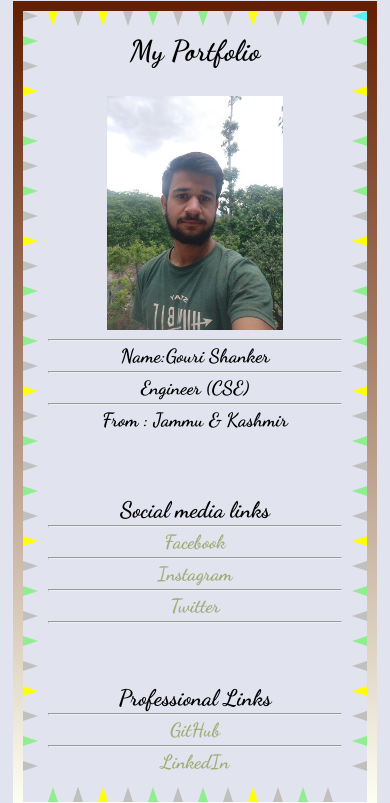
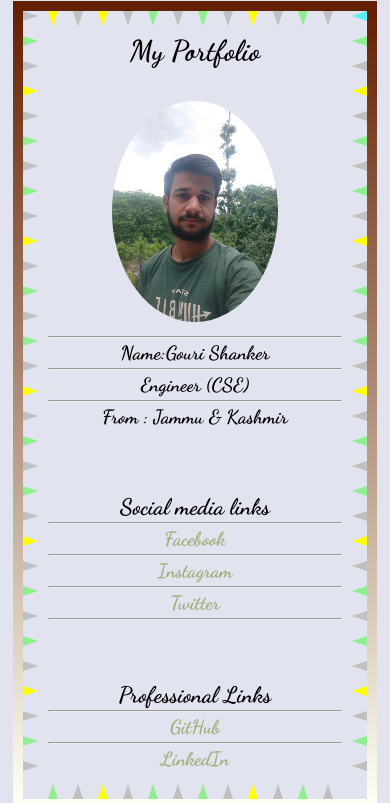
Before and after one commit to gourishankerJK/page, a plain HTML site: page index.html in a window 390 px wide. Shown: the part 41-844 px from the top of the page. Drawn offline with Linux system fonts and the light colour scheme.

Commit message:
profile changed

```diff
--- a/css/triangle.css
+++ b/css/triangle.css
@@ -1,65 +1,66 @@
-#Profile{
+#Profile {
   position: relative;
 }
 
-.triangleright{
-  width :0px;
-  height:0px;
-  border-top:5px solid transparent;
-  border-bottom : 5px solid transparent;
-  border-left :  5px solid transparent;
+.triangleright {
+  width: 0px;
+  height: 0px;
+  border-top: 5px solid transparent;
+  border-bottom: 5px solid transparent;
+  border-left: 5px solid transparent;
   position: absolute;
-  border-right :  15px solid rgb(88,240,245);
-  top:0%;
-  right:0%;
+  border-right: 15px solid rgb(88, 240, 245);
+  top: 0%;
+  right: 0%;
 }
-.triangleleft{
-  width :0px;
-  height:0px;
-  border-top:5px solid transparent;
-  border-bottom : 5px solid transparent;
-  border-right :  5px solid transparent;
+
+.triangleleft {
+  width: 0px;
+  height: 0px;
+  border-top: 5px solid transparent;
+  border-bottom: 5px solid transparent;
+  border-right: 5px solid transparent;
   position: absolute;
-  border-left :  15px solid rgb(192,192,192);
-  top:0%;
-  left:0%;
+  border-left: 15px solid rgb(192, 192, 192);
+  top: 0%;
+  left: 0%;
 }
-.triangletop{
-  width :0px;
-  height:0px;
-  border-left:5px solid transparent;
-  border-bottom : 5px solid transparent;
-  border-right :  5px solid transparent;
+
+.triangletop {
+  width: 0px;
+  height: 0px;
+  border-left: 5px solid transparent;
+  border-bottom: 5px solid transparent;
+  border-right: 5px solid transparent;
   position: absolute;
-  border-top :  15px solid rgb(255,255,0);
-  top:0%;
-  left:25px;
+  border-top: 15px solid rgb(255, 255, 0);
+  top: 0%;
+  left: 25px;
 }
-.trianglebottom{
-  width :0px;
-  height:0px;
-  border-top:5px solid transparent;
-  border-left : 5px solid transparent;
-  border-right :  5px solid transparent;
+
+.trianglebottom {
+  width: 0px;
+  height: 0px;
+  border-top: 5px solid transparent;
+  border-left: 5px solid transparent;
+  border-right: 5px solid transparent;
   position: absolute;
-  border-bottom :  15px solid lightgreen;
-  bottom:0;
-  left:25px;
+  border-bottom: 15px solid lightgreen;
+  bottom: 0;
+  left: 25px;
 }
-#circle{
-  width :10px;
-  height:10px;
-  border: 2px solid darkgreen;
+#Profile img {
+  width: 60%;
+  height: 40%;
+  border: 5px double transparent;
   border-radius: 100%;
 }
-#Profile img{
-  width :60%;
-  height :40;
+
+a {
+  color: rgba(100, 120, 0, 0.5);
 }
-a{
-  color:rgba(100,120,0,0.5);
+
+a:hover {
+  border: 2px outset rgba(12, 200, 100, 0.4);
+  background-color: rgba(12, 200, 100, 0.4);
 }
-a:hover{
-  border: 2px outset rgba(12,200,100,0.4);
-  background-color:  rgba(12,200,100,0.4);
-}
--- a/index.html
+++ b/index.html
@@ -1,5 +1,6 @@
 <!DOCTYPE html>
 <html lang="en" dir="ltr">
+
 <head>
   <meta charset="utf-8">
   <meta name="viewport" content="width=device-width, initial-scale=1">
@@ -11,7 +12,8 @@
   <link rel="icon" href="svg/gs.ico" type="image/icon">
   <title>MY page</title>
 </head>
-  <body  onresize="visi()" >
+
+<body onresize="visi()">
   <!-- header -->
   <header>
     <h1> Gouri Shanker</h1>
@@ -21,18 +23,23 @@
     <div class="container">
       <div class="col-lg-3  col-md-6 col-sm-12">
         <!-- Profile -->
-          <section id= "Profile">
+        <section id="Profile">
+          <div class="circle">
+
+          </div>
           <div class="triangleleft">
           </div>
           <div class="triangleright">
-            </div><div class="triangletop">
-            </div><div class="trianglebottom">
+          </div>
+          <div class="triangletop">
+          </div>
+          <div class="trianglebottom">
           </div>
           <h2>My Portfolio</h2>
           <br>
-            <img src="images/gouri.jpg" alt="my picture" >
+          <img src="images/gouri.jpg" alt="my picture">
           <hr>
-            <p>Name:<span id= "name">Gouri Shanker</span></p>
+          <p>Name:<span id="name">Gouri Shanker</span></p>
           <hr>
           <p>Engineer <span id="Engineer"><abbr title="Computer Science and Engineering">(CSE)</abbr></span></p>
           <hr>
@@ -58,7 +65,7 @@
         <!-- Profile Ending -->
         <!-- Quote box -->
       </div>
-          <div class="col-lg-9  col-md-6 col-sm-12" >
+      <div class="col-lg-9  col-md-6 col-sm-12">
         <section id="quotes">
           <div id="outerbox">
             <h2 id="zin">Quote</h2>
@@ -87,7 +94,7 @@
                 <li>C-language</li>
                 <li><abbr title="Hyper Text Markup Language">HTML</abbr></li>
                 <li><abbr title="Cascading Style Sheets">CSS</abbr></li>
-                  <li>Javascript <span id ="qqq">*not that much</span></li>
+                <li>Javascript <span id="qqq">*not that much</span></li>
               </ul>
               <section id="LearningSource">
                 <h3>Learning Source</h3>
@@ -104,7 +111,7 @@
           </section>
         </div>
 
-      <div class=" col-md-6  col-md-12" id ="Mylanguage">
+        <div class=" col-md-6  col-md-12" id="Mylanguage">
           <section id="language">
             <h3>Languages Known</h3>
             <ul>
@@ -132,7 +139,7 @@
 
     </footer>
   </div>
-<script  src="javascript/logic.js"></script>
+  <script src="javascript/logic.js"></script>
 </body>
 
 </html>
--- a/javascript/logic.js
+++ b/javascript/logic.js
@@ -1,117 +1,97 @@
-function circle(){
-  let dwidth=document.documentElement.clientWidth	;
-  if (dwidth >"991")
-  {
-    document.querySelector("#circle").style.Display="visible";
-  }
-}
 // It picks the color for triangle
-function color_picker(i){
-  if (i%2==0)
+function color_picker(i) {
+  if (i % 2 == 0)
     return "rgb(192,192,192)";
- if (i%3==0)
+  if (i % 3 == 0)
     return "rgb(255,255,0)";
-  if (i%4==0)
+  if (i % 4 == 0)
     return "rgb(88,240,245)";
-  else{
+  else {
     return "lightgreen";
   }
 }
-function tri(){
-          let dwidth=window.innerWidth	;
-             if (dwidth <"778"){
-          let dwidth=window.innerWidth	;
+
+function tri() {
+  let dwidth = window.innerWidth;
+  if (dwidth < "778") {
+    let dwidth = window.innerWidth;
     var height = document.querySelector("#Profile").clientHeight;
     var width = document.querySelector("#Profile").clientWidth;
-          var h=25;
-          var i=1;
-          var s=25;
+    var h = 25;
+    var i = 1;
+    var s = 25;
     console.log(width)
-          while(s<height-25){
+    while (s < height - 25) {
       //left triangle
-                  var left_clone = document.querySelector('.triangleleft').cloneNode( true );
-                  left_clone.style.top= s +"px";
-                  left_clone.style.borderLeftColor=color_picker(i)
-                  document.querySelector('#Profile').appendChild( left_clone );
+      var left_clone = document.querySelector('.triangleleft').cloneNode(true);
+      left_clone.style.top = s + "px";
+      left_clone.style.borderLeftColor = color_picker(i)
+      document.querySelector('#Profile').appendChild(left_clone);
       //right triangle
-                  var right_clone =document.querySelector(".triangleright").cloneNode(true);
-                  right_clone.style.top= s +"px";
-                  right_clone.style.borderRightColor=color_picker(i);
-                  document.querySelector('#Profile').appendChild( right_clone );
-                  i+=1;
-                  s=h*i;
+      var right_clone = document.querySelector(".triangleright").cloneNode(true);
+      right_clone.style.top = s + "px";
+      right_clone.style.borderRightColor = color_picker(i);
+      document.querySelector('#Profile').appendChild(right_clone);
+      i += 1;
+      s = h * i;
     }
-          s=50;
-          i=1;
-          while (s < width-25)
-                  {
+    s = 50;
+    i = 1;
+    while (s < width - 25) {
       //Top Triangle
-                    var top_clone = document.querySelector('.triangletop').cloneNode( true );
-                    top_clone.style.left= s +"px";
-                    top_clone.style.borderTopColor=color_picker(i);
-                    document.querySelector('#Profile').appendChild( top_clone );
+      var top_clone = document.querySelector('.triangletop').cloneNode(true);
+      top_clone.style.left = s + "px";
+      top_clone.style.borderTopColor = color_picker(i);
+      document.querySelector('#Profile').appendChild(top_clone);
       //Bottom Triangle
-                    var bottom_clone =document.querySelector(".trianglebottom").cloneNode(true);
-                    bottom_clone.style.left= s +"px";
-                    bottom_clone.style.borderBottomColor=color_picker(i);
-                    document.querySelector('#Profile').appendChild( bottom_clone );
-                    i+=1;
-                    s=h*i;
+      var bottom_clone = document.querySelector(".trianglebottom").cloneNode(true);
+      bottom_clone.style.left = s + "px";
+      bottom_clone.style.borderBottomColor = color_picker(i);
+      document.querySelector('#Profile').appendChild(bottom_clone);
+      i += 1;
+      s = h * i;
+    }
+  } else {
+    document.querySelector('.triangletop').style.display = "none";
+    document.querySelector(".trianglebottom").style.display = "none";
+    document.querySelector(".triangleright").style.display = "none";
+    document.querySelector('.triangleleft').style.display = "none";
   }
 }
 
-              else{
-                document.querySelector('.triangletop').style.display="none";
-                document.querySelector(".trianglebottom").style.display="none";
-                document.querySelector(".triangleright").style.display="none";
-                 document.querySelector('.triangleleft').style.display="none";
+function visi() {
+  let dwidth = window.innerWidth;
+  t = document.querySelectorAll('.triangletop')
+  b = document.querySelectorAll(".trianglebottom")
+  l = document.querySelectorAll(".triangleright")
+  r = document.querySelectorAll('.triangleleft')
+  if (dwidth < "778") {
+    for (var y of t) {
+      y.style.display = "block";
     }
+    for (var y of b) {
+      y.style.display = "block";
     }
-
-function visi(){
-    let dwidth=window.innerWidth	;
-  t=document.querySelectorAll('.triangletop')
-  b=document.querySelectorAll(".trianglebottom")
-  l=document.querySelectorAll(".triangleright")
-   r=document.querySelectorAll('.triangleleft')
-  if (dwidth <"778"){
-    for (var y of t)
-        {
-          y.style.display="block";
+    for (var y of l) {
+      y.style.display = "block";
     }
-    for (var y of b)
-        {
-          y.style.display="block";
-        }
-    for (var y of l)
-       {
-         y.style.display="block";
-       }
-     for (var y of r)
-        {
-           y.style.display="block";
+    for (var y of r) {
+      y.style.display = "block";
     }
     tri();
+  } else {
+
+    for (var y of t) {
+      y.style.display = "none";
     }
-
-  else
-        {
-
-           for (var y of t)
-               {
-                 y.style.display="none";
+    for (var y of b) {
+      y.style.display = "none";
     }
-           for (var y of b)
-               {
-                 y.style.display="none";
+    for (var y of l) {
+      y.style.display = "none";
     }
-           for (var y of l)
-              {
-                y.style.display="none";
-              }
-            for (var y of r)
-               {
-                  y.style.display="none";
+    for (var y of r) {
+      y.style.display = "none";
     }
   }
 
```
Lines whose indentation alone changed are shown as unchanged.
